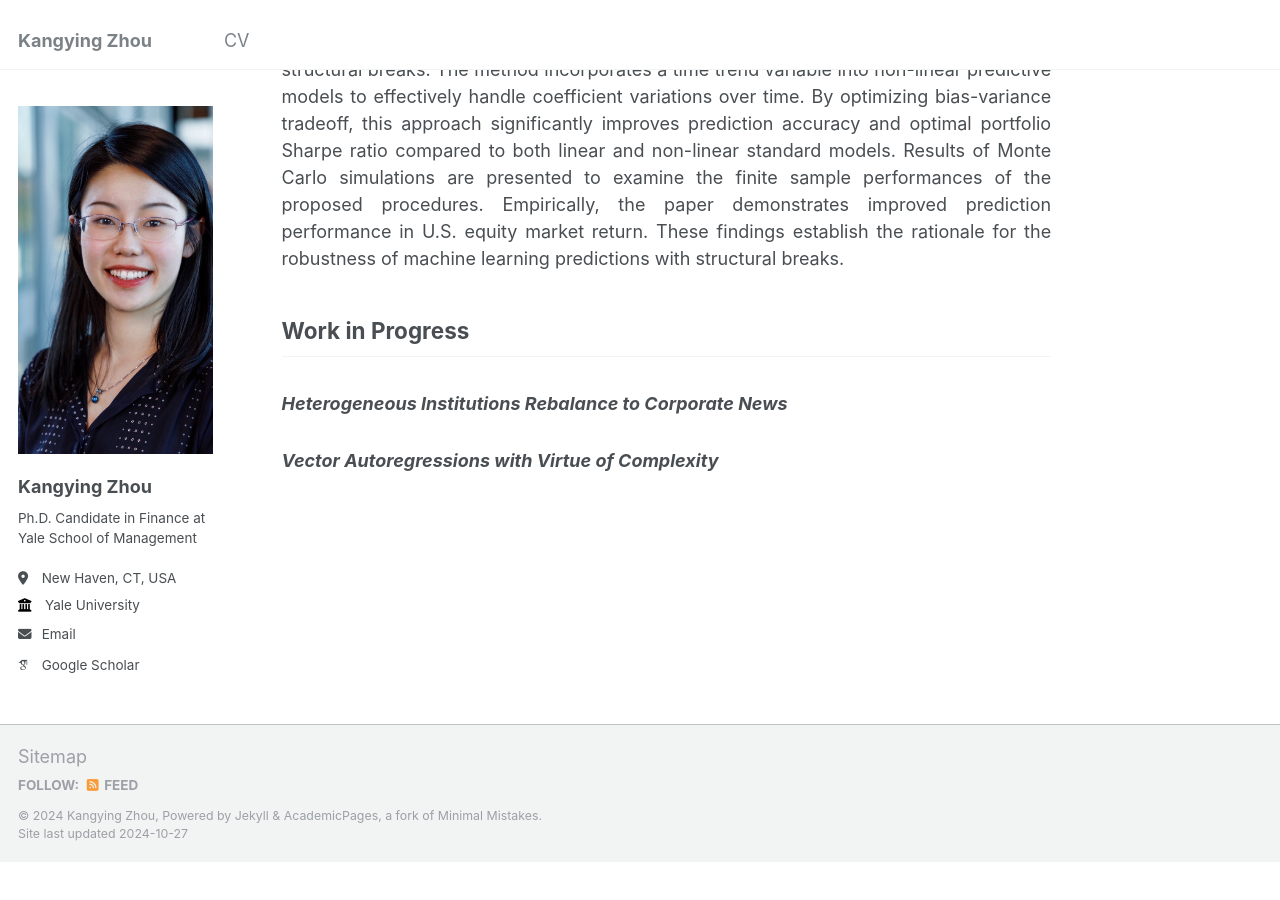
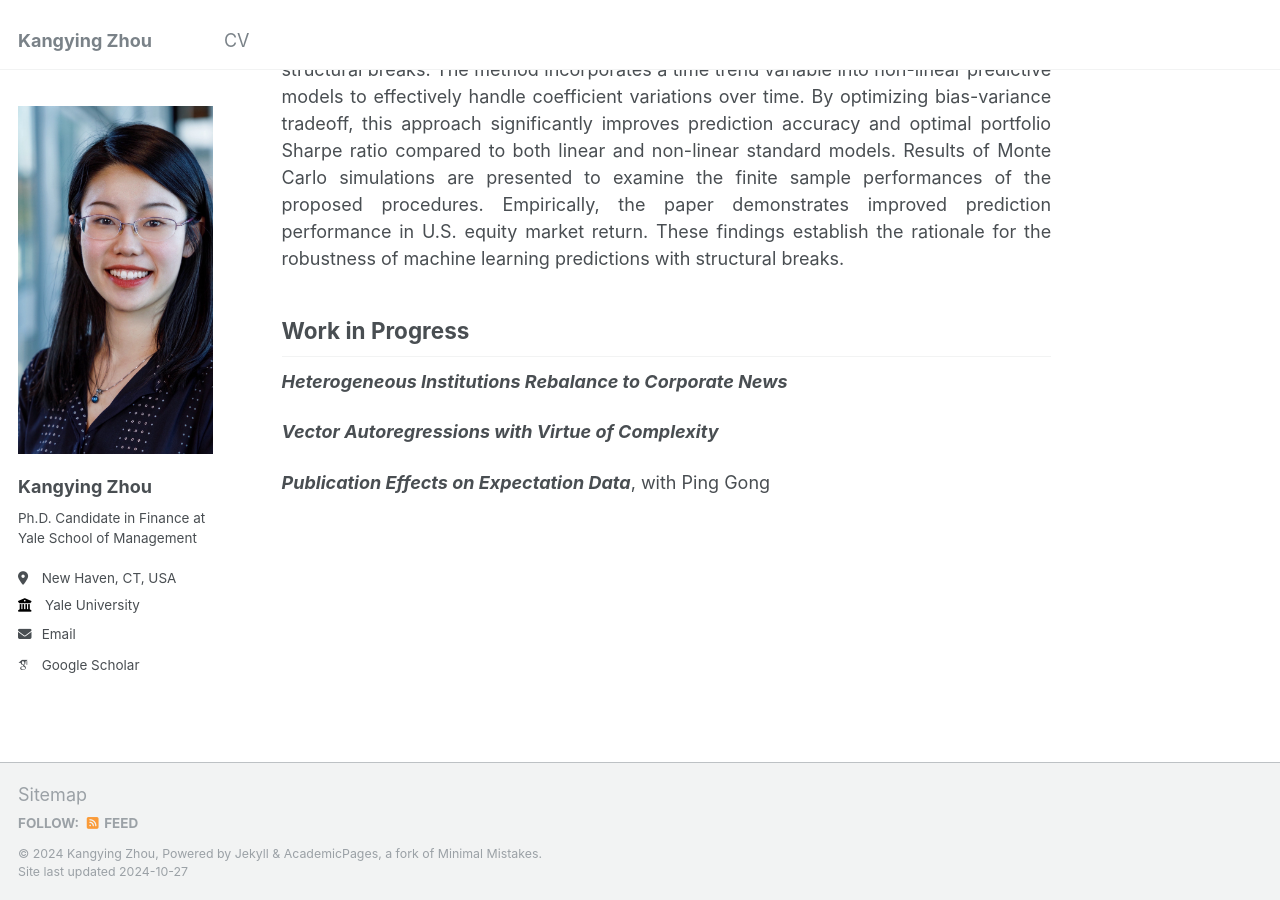
Before and after one commit to rosieli5/rosieli5.github.io, a Jekyll site: the page built from _pages/about.md, in a window 1280 px wide and 900 px high, scrolled down 1421 px. Built offline with Jekyll 4.4.1, drawn with Linux system fonts in a browser that asks for light colours; some web fonts are replaced; before the commit the page ends 2283 px from its top, so only the background shows below that.

Commit message:
Update about.md

```diff
--- a/_pages/about.md
+++ b/_pages/about.md
@@ -64,9 +64,13 @@ Abstract: This study proposes a new modeling approach for time series prediction
 
 ## Work in Progress
 
-### *Heterogeneous Institutions Rebalance to Corporate News*
+__*Heterogeneous Institutions Rebalance to Corporate News*__
 
-### *Vector Autoregressions with Virtue of Complexity*
+__*Vector Autoregressions with Virtue of Complexity*__
+
+__*Publication Effects on Expectation Data*__, with Ping Gong
+
+
 
 <!-- ### *Monetary Policy Transmission Channel via News* -->
 
```
